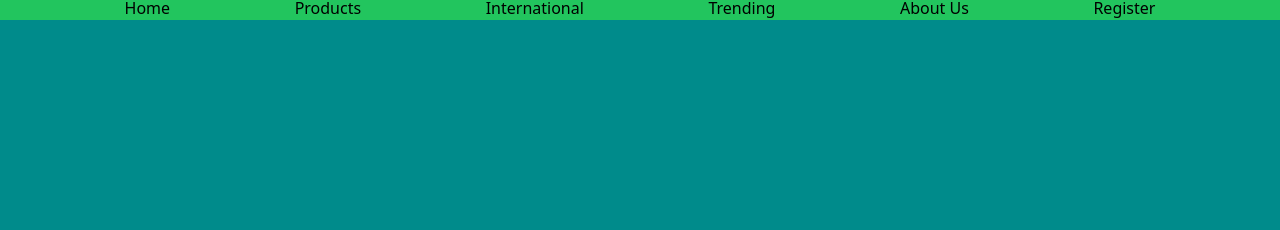
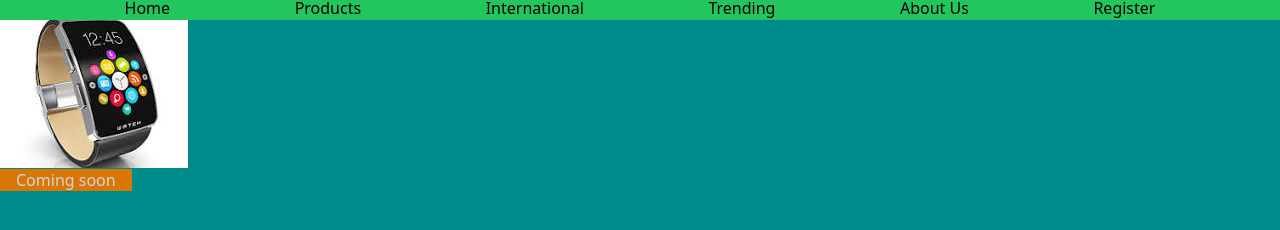
Before and after one commit to sarabjitsinha/Ecom, a website: page src/index.html in a window 1280 px wide. Shown: the part 40-270 px from the top of the page. Drawn offline with Linux system fonts and the light colour scheme.

Commit message:
Adding changes

```diff
--- a/src/index.html
+++ b/src/index.html
@@ -41,6 +41,15 @@
            <li><a href="Register.html" target="_blank">Register</a></li>
         </ul>
     </div>
+    <section>
+        <figure>
+            <img src="smwatch.jpeg" alt="" srcset="">
+        </figure>
+        <figcaption>
+           <span class=" bg-amber-600 font-sans text-gray-300 pl-4 pr-4"> Coming soon </span>
+        </figcaption>
+    </section>
+
 
     </main>
 
```
Also changed, not shown: output.css, src/smwatch.jpeg (added).
